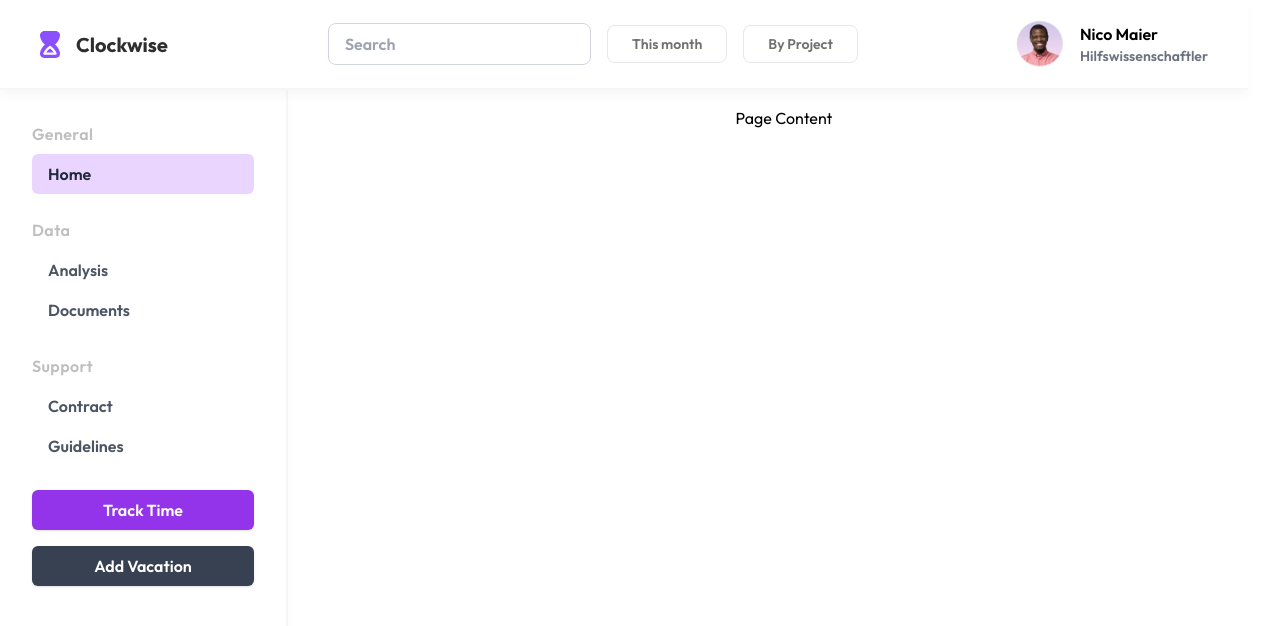
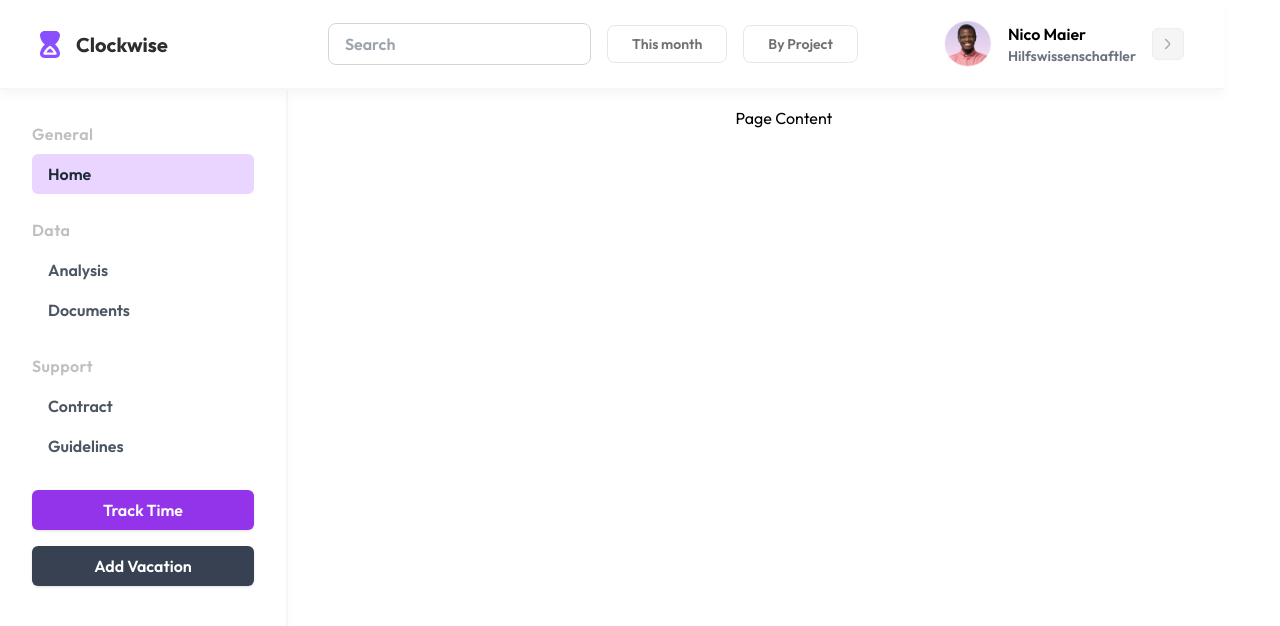
Before and after one commit to intuitive-robots/pse-ss24-timetrack, a React (Create React App) app in the folder frontend/: page / in a window 1280 px wide. Shown: the top 626 px of the page. Built offline with nearby package versions, Linux system fonts and the light colour scheme.

Commit message:
add profile dropdown button

```diff
--- a/frontend/src/components/ProfileBar.tsx
+++ b/frontend/src/components/ProfileBar.tsx
@@ -1,5 +1,6 @@
 import React from "react";
 import Logo from "../assets/images/logo.svg"
+import RightArrow from "../assets/images/arrow_right.svg"
 
 interface ProfileBarProps {
     name: string;
@@ -25,7 +26,7 @@ interface ProfileBarProps {
  */
 const ProfileBar: React.FC<ProfileBarProps> = ({ name, role, imageUrl }: ProfileBarProps): React.ReactElement => {
     return (
-        <div className="bg-white flex items-center py-5 px-10 shadow-profilebar-shadow border-b-2.7 border-border-gray font-semibold mr-8">
+        <div className="bg-white flex items-center py-5 px-10 shadow-profilebar-shadow border-b-2.7 border-border-gray font-semibold mr-14">
             <div className="flex items-center space-x-4">
                 <img src={Logo} alt="Clockwise"  />
                 <div className="w-32"/>
@@ -39,6 +40,9 @@ const ProfileBar: React.FC<ProfileBarProps> = ({ name, role, imageUrl }: Profile
                     <span className="text-md font-semibold">{name}</span>
                     <span className="text-sm text-gray-500">{role}</span>
                 </div>
+                <button className="p-1.5 rounded-md bg-neutral-100 border-[1.4px] border-[#eee] hover:bg-neutral-200">
+                    <img src={RightArrow} alt="RightArrow"/>
+                </button>
             </div>
         </div>
     );
```
Also changed, not shown: frontend/src/assets/images/arrow_right.svg (added).
